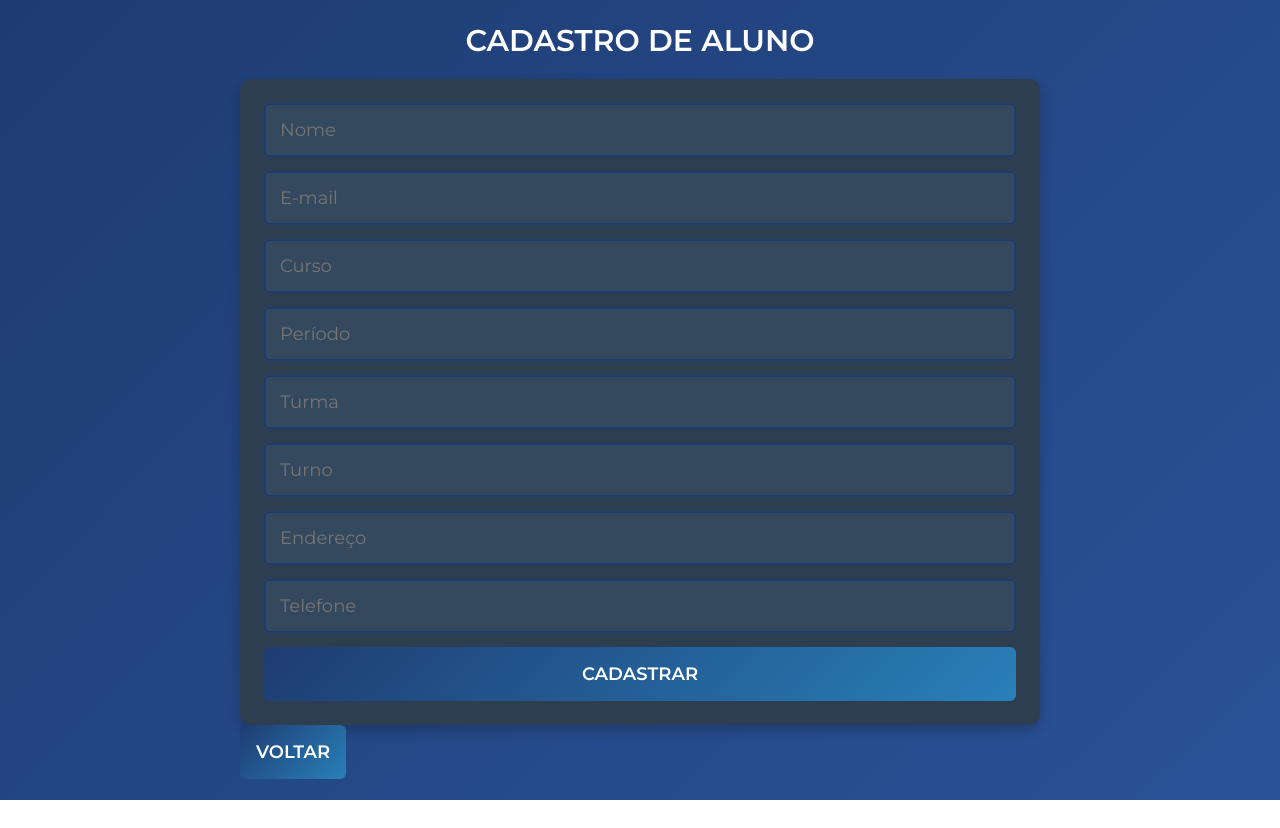
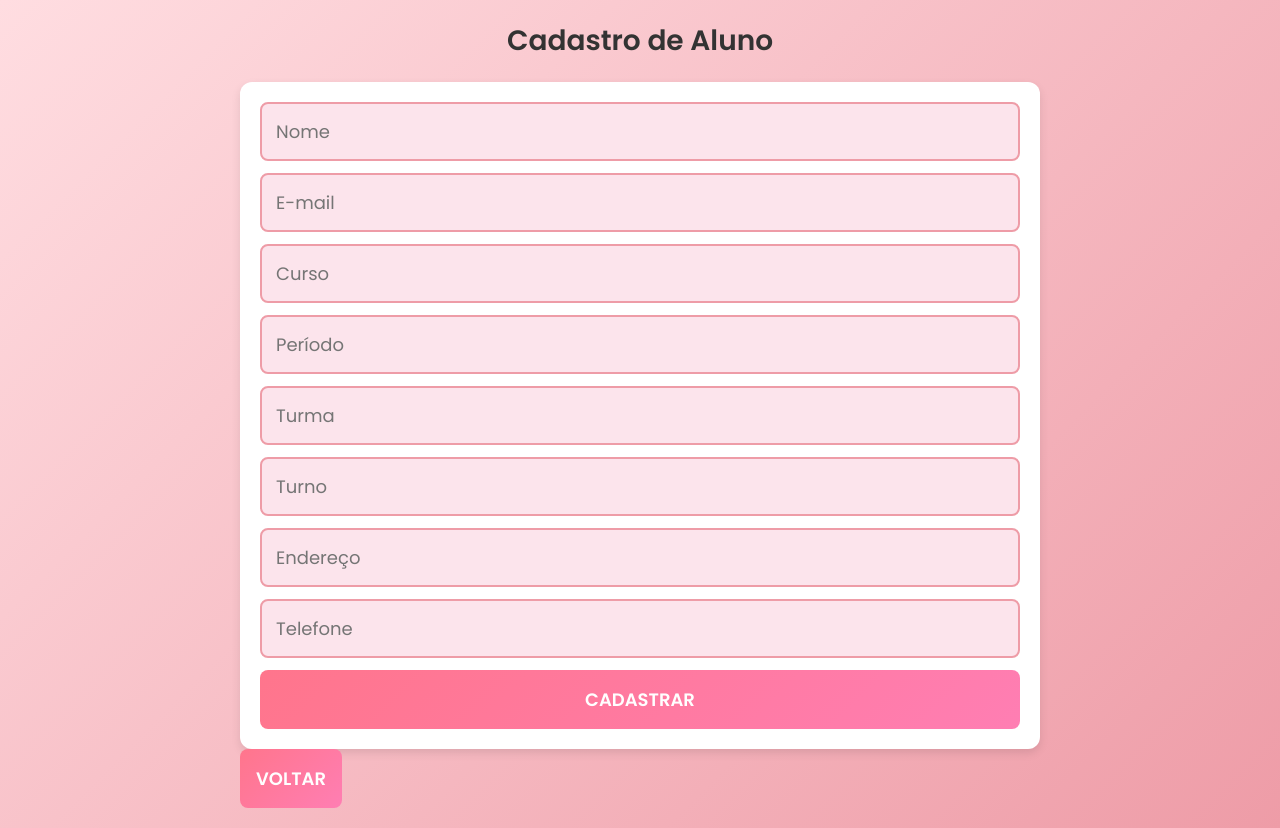
Before and after one commit to sophiagaldino/Atividade-mongo, a website: page crud-alunos/frontend/cadastro.html in a window 1280 px wide. Before the commit the page ends 800 px from the top, so only its background shows below. Drawn offline with Linux system fonts and the light colour scheme.

Commit message:
Css atualizado

```diff
--- a/crud-alunos/frontend/style.css
+++ b/crud-alunos/frontend/style.css
@@ -1,18 +1,15 @@
-/* ========================= */
-/*        GERAL              */
-/* ========================= */
-@import url('https://fonts.googleapis.com/css2?family=Montserrat:wght@300;400;600&display=swap');
+@import url('https://fonts.googleapis.com/css2?family=Poppins:wght@300;400;600&display=swap');
 
 * {
     margin: 0;
     padding: 0;
     box-sizing: border-box;
-    font-family: 'Montserrat', sans-serif;
+    font-family: 'Poppins', sans-serif;
 }
 
 body {
-    background: linear-gradient(135deg, #1e3c72, #2a5298);
-    color: #e0e0e0;
+    background: linear-gradient(135deg, #ffdde1, #ee9ca7);
+    color: #4a4a4a;
     display: flex;
     flex-direction: column;
     align-items: center;
@@ -21,57 +18,52 @@ body {
     padding: 20px;
 }
 
-/* ========================= */
-/*        TÍTULO             */
-/* ========================= */
+
+
 h1 {
-    font-size: 30px;
-    color: #ffffff;
-    font-weight: 700;
+    font-size: 28px;
+    color: #333;
+    font-weight: 600;
     text-align: center;
     margin-bottom: 20px;
-    text-transform: uppercase;
 }
 
-/* ========================= */
-/*        FORMULÁRIO         */
-/* ========================= */
 form {
     display: flex;
     flex-direction: column;
-    gap: 14px;
+    gap: 12px;
     width: 800px;
-    background: #2c3e50;
-    padding: 24px;
-    border-radius: 10px;
-    box-shadow: 0 6px 12px rgba(0, 0, 0, 0.2);
+
+    background: #fff;
+    padding: 20px;
+    border-radius: 12px;
+    box-shadow: 0 4px 10px rgba(0, 0, 0, 0.1);
 }
 
-/* Inputs */
+/* inputs */
 input {
     padding: 14px;
-    border: 2px solid #1e3c72;
-    border-radius: 6px;
+    border: 2px solid #ee9ca7;
+    border-radius: 8px;
     font-size: 18px;
     width: 100%;
-    background: #34495e;
-    color: #e0e0e0;
+    background: #fce4ec;
     transition: 0.3s;
 }
 
 input:focus {
-    border-color: #2980b9;
+    border-color: #ff758c;
     outline: none;
-    box-shadow: 0 0 8px rgba(41, 128, 185, 0.6);
+    box-shadow: 0 0 8px rgba(255, 117, 140, 0.5);
 }
 
-/* Botão de cadastro */
+/* botão de cadastro */
 button {
-    background: linear-gradient(135deg, #1e3c72, #2980b9);
+    background: linear-gradient(135deg, #ff758c, #ff7eb3);
     color: white;
     padding: 16px;
     border: none;
-    border-radius: 6px;
+    border-radius: 8px;
     font-size: 18px;
     cursor: pointer;
     transition: 0.3s;
@@ -80,13 +72,12 @@ button {
 }
 
 button:hover {
-    background: linear-gradient(135deg, #0f3057, #145da0);
+    background: linear-gradient(135deg, #ff5f6d, #ff99ac);
     transform: scale(1.05);
 }
 
-/* ========================= */
-/*        TABELA             */
-/* ========================= */
+/*tabela */
+
 table {
     width: 800px;
     margin-top: 20px;
@@ -97,22 +88,21 @@ th,
 td {
     padding: 14px;
     text-align: left;
-    border-bottom: 1px solid #555;
+    border-bottom: 1px solid #ddd;
 }
 
 th {
-    background: linear-gradient(135deg, #1e3c72, #2a5298);
+    background: linear-gradient(135deg, #ff758c, #ff7eb3);
     color: white;
     font-weight: 600;
     text-align: center;
 }
 
 td {
-    background: #2c3e50;
-    color: #e0e0e0;
+    background: #fff;
     text-align: center;
 }
 
 tr:nth-child(even) {
-    background: #34495e;
+    background: #fce4ec;
 }
```
